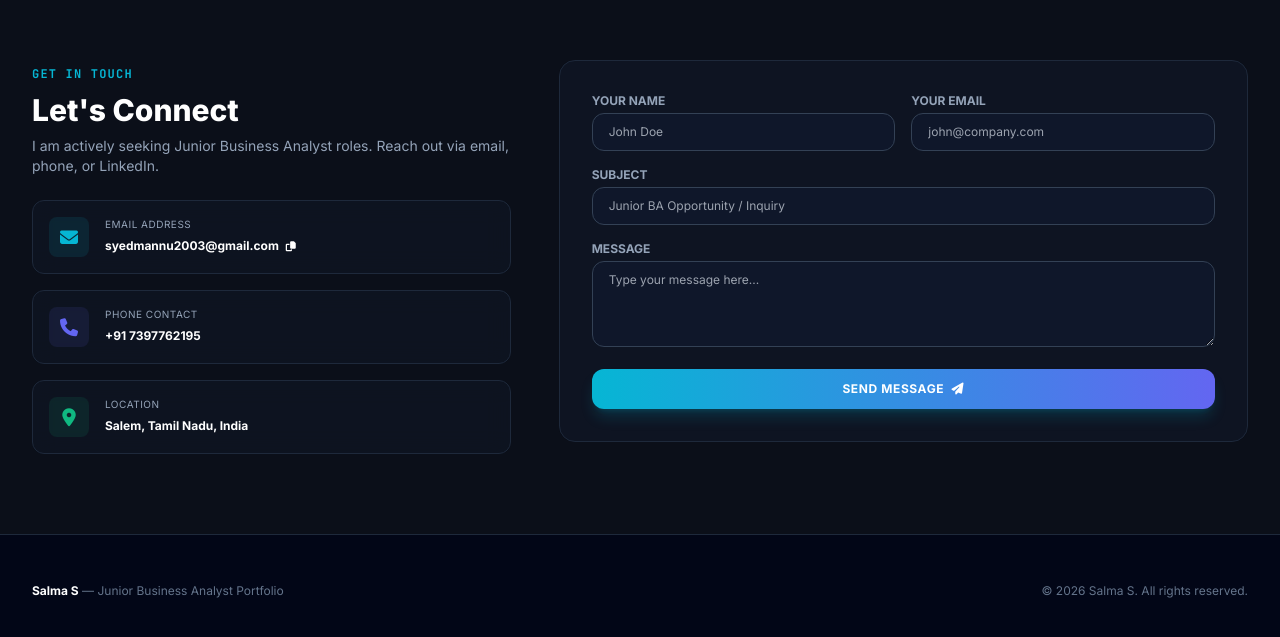
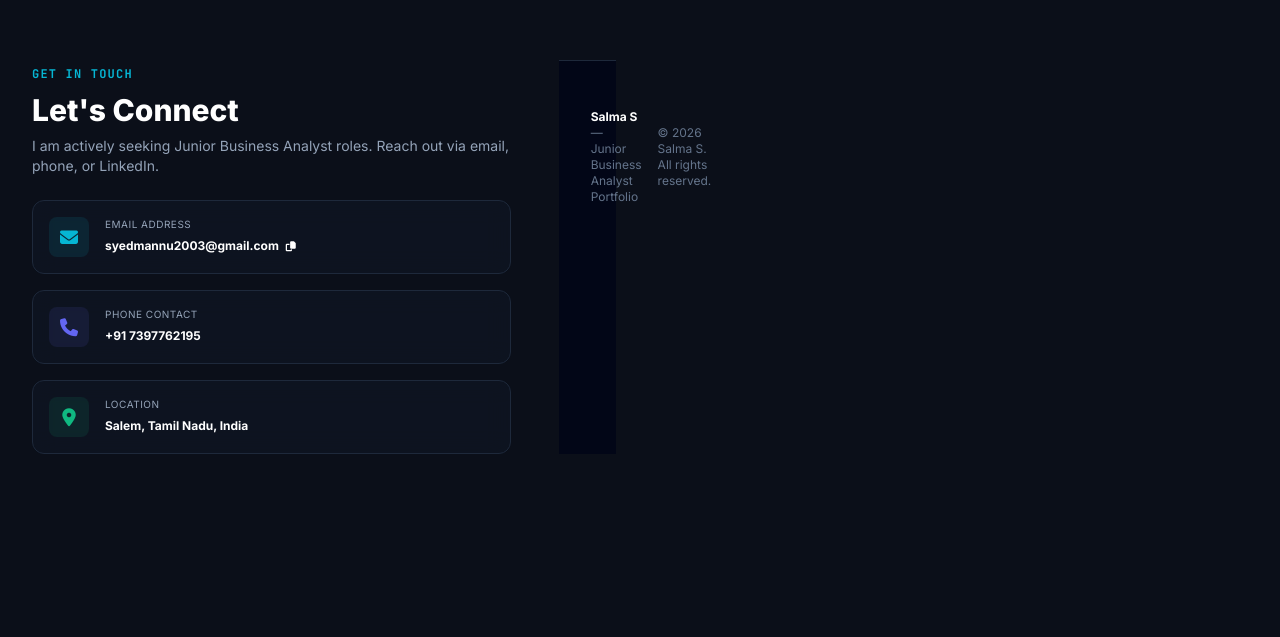
Before and after one commit to SalmaTech-03/baportfolio, a plain HTML site: page index.html in a window 1280 px wide. Shown: the part 6769-7406 px from the top of the page. After the commit the page ends 7303 px from the top, so only its background shows below. Drawn offline with nearby package versions, Linux system fonts and the light colour scheme.

Commit message:
Set portfolio homepage

```diff
--- a/index.html
+++ b/index.html
@@ -814,40 +814,7 @@
                     </div>
                 </div>
 
-                <!-- Interactive Contact Form -->
-                <div class="lg:col-span-7">
-                    <form id="contactForm" onsubmit="handleFormSubmit(event)" class="glass-panel p-6 sm:p-8 rounded-2xl border border-slate-800 space-y-4">
 
-                        <div class="grid grid-cols-1 sm:grid-cols-2 gap-4">
-                            <div>
-                                <label class="block text-xs font-bold text-slate-400 uppercase mb-1">Your Name</label>
-                                <input type="text" required placeholder="John Doe" class="w-full bg-slate-900 border border-slate-700 rounded-xl px-4 py-2.5 text-xs text-white focus:outline-none focus:border-electricCyan">
-                            </div>
-                            <div>
-                                <label class="block text-xs font-bold text-slate-400 uppercase mb-1">Your Email</label>
-                                <input type="email" required placeholder="john@company.com" class="w-full bg-slate-900 border border-slate-700 rounded-xl px-4 py-2.5 text-xs text-white focus:outline-none focus:border-electricCyan">
-                            </div>
-                        </div>
-
-                        <div>
-                            <label class="block text-xs font-bold text-slate-400 uppercase mb-1">Subject</label>
-                            <input type="text" required placeholder="Junior BA Opportunity / Inquiry" class="w-full bg-slate-900 border border-slate-700 rounded-xl px-4 py-2.5 text-xs text-white focus:outline-none focus:border-electricCyan">
-                        </div>
-
-                        <div>
-                            <label class="block text-xs font-bold text-slate-400 uppercase mb-1">Message</label>
-                            <textarea rows="4" required placeholder="Type your message here..." class="w-full bg-slate-900 border border-slate-700 rounded-xl px-4 py-2.5 text-xs text-white focus:outline-none focus:border-electricCyan"></textarea>
-                        </div>
-
-                        <button type="submit" class="w-full py-3 px-6 rounded-xl bg-gradient-to-r from-electricCyan to-accentViolet text-white font-bold text-xs uppercase tracking-wider hover:opacity-90 transition-all shadow-lg shadow-electricCyan/20">
-                            Send Message <i class="fa-solid fa-paper-plane ml-1"></i>
-                        </button>
-                    </form>
-                </div>
-
-            </div>
-        </div>
-    </section>
 
     <!-- Footer -->
     <footer class="py-12 bg-slate-950 border-t border-slate-800 text-xs text-slate-500">
```
